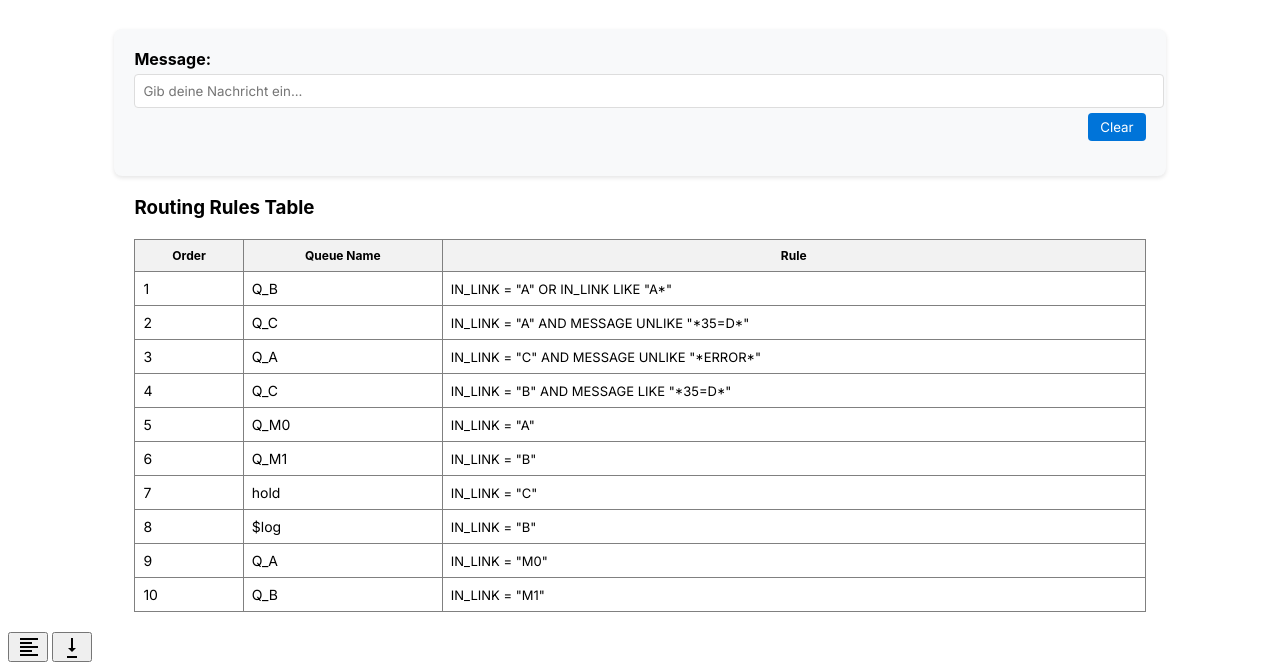
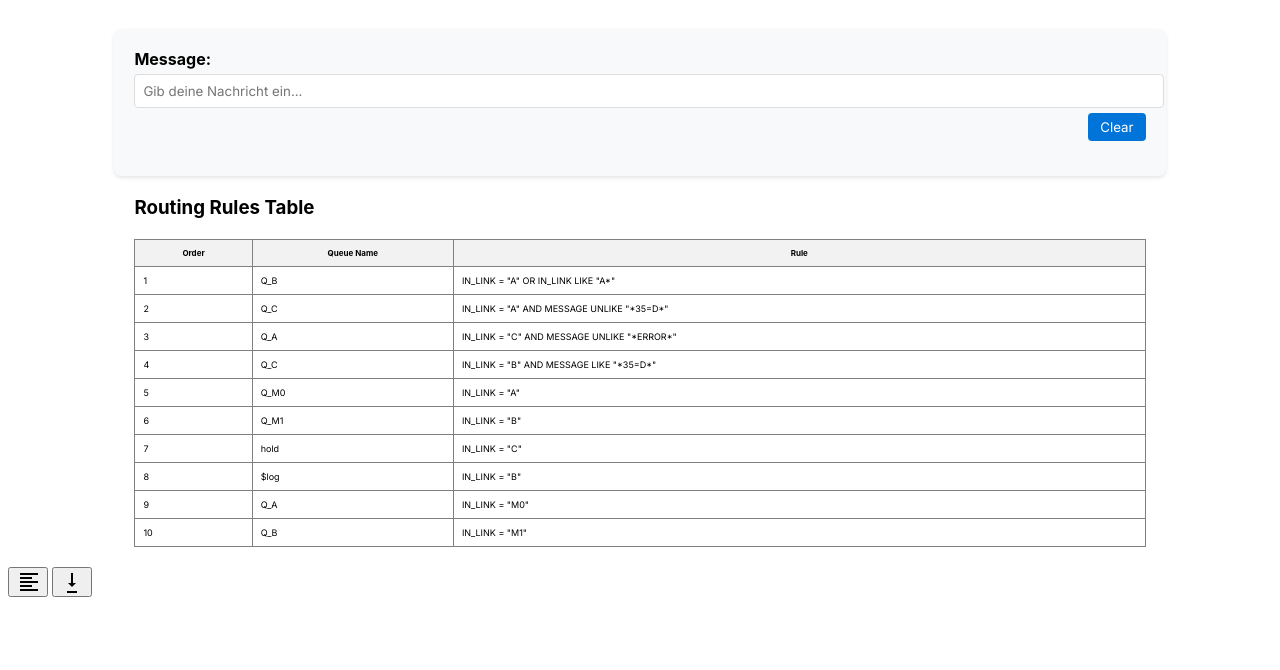
Before and after one commit to wu20003wu/igr, a Flask app: page / in a window 1280 px wide. Shown: the part 853-1523 px from the top of the page. After the commit the page ends 1450 px from the top, so only its background shows below. Run offline with Flask 3, Linux system fonts and the light colour scheme; data comes from the database, SQL or seed files in the repository; some libraries are stand-ins or nearby versions; some web fonts are replaced.

Commit message:
scroll to table/message + font smaller

```diff
--- a/templates/index.html
+++ b/templates/index.html
@@ -185,12 +185,12 @@
   <!-- Add after the cytoscape div -->
   <div id="rulesTable" class="content-container">
     <h3>Routing Rules Table</h3>
-    <table border="1" cellpadding="8" style="border-collapse: collapse; width: 100%; margin-top: 20px; font-size: 14px;">
+    <table border="1" cellpadding="8" style="border-collapse: collapse; width: 100%; margin-top: 20px; font-size: 9px;">
         <thead>
             <tr style="background-color: #f2f2f2;">
-                <th style="font-size: 12px;">Order</th>
-                <th style="font-size: 12px;">Queue Name</th>
-                <th style="font-size: 12px;">Rule</th>
+                <th style="font-size: 8px;">Order</th>
+                <th style="font-size: 8px;">Queue Name</th>
+                <th style="font-size: 8px;">Rule</th>
             </tr>
         </thead>
         <tbody>
@@ -198,7 +198,7 @@
             <tr class="rule-row" data-order="{{ rule.rule_order }}">
                 <td>{{ rule.rule_order }}</td>
                 <td>{{ rule.queue_name }}</td>
-                <td style="font-size: 13px;">{{ rule.rule }}</td>
+                <td style="font-size: 9px;">{{ rule.rule }}</td>
             </tr>
             {% endfor %}
         </tbody>
@@ -211,7 +211,7 @@
       <path fill="currentColor" d="M8 11h3v10h2V11h3l-4-4-4 4M4 3v2h16V3H4z"/>
     </svg>
   </button>
-  <button id="scrollToTableBtn" title="Zur Tabelle scrollen" style="bottom: 80px;">
+  <button id="scrollToMessageBtn" title="Zum Nachrichtenfeld scrollen" style="bottom: 80px;">
     <svg width="24" height="24" viewBox="0 0 24 24" style="vertical-align: middle;">
       <path fill="currentColor" d="M4 3h18v2H4V3m0 4h12v2H4V7m0 4h18v2H4v-2m0 4h12v2H4v-2m0 4h18v2H4v-2"/>
     </svg>
@@ -505,13 +505,13 @@
     });
 
     // Neuen Event-Listener hinzufügen
-    document.getElementById('scrollToTableBtn').addEventListener('click', function() {
-      document.getElementById('rulesTable').scrollIntoView({ behavior: 'smooth' });
+    document.getElementById('scrollToMessageBtn').addEventListener('click', function() {
+      document.getElementById('messageForm').scrollIntoView({ behavior: 'smooth' });
     });
 
     // Stile für neuen Button
-    const scrollToTableBtn = document.getElementById('scrollToTableBtn');
-    Object.assign(scrollToTableBtn.style, {
+    const scrollToMessageBtn = document.getElementById('scrollToMessageBtn');
+    Object.assign(scrollToMessageBtn.style, {
       position: 'fixed',
       right: '20px',
       bottom: '80px',  // Move to the middle
```
